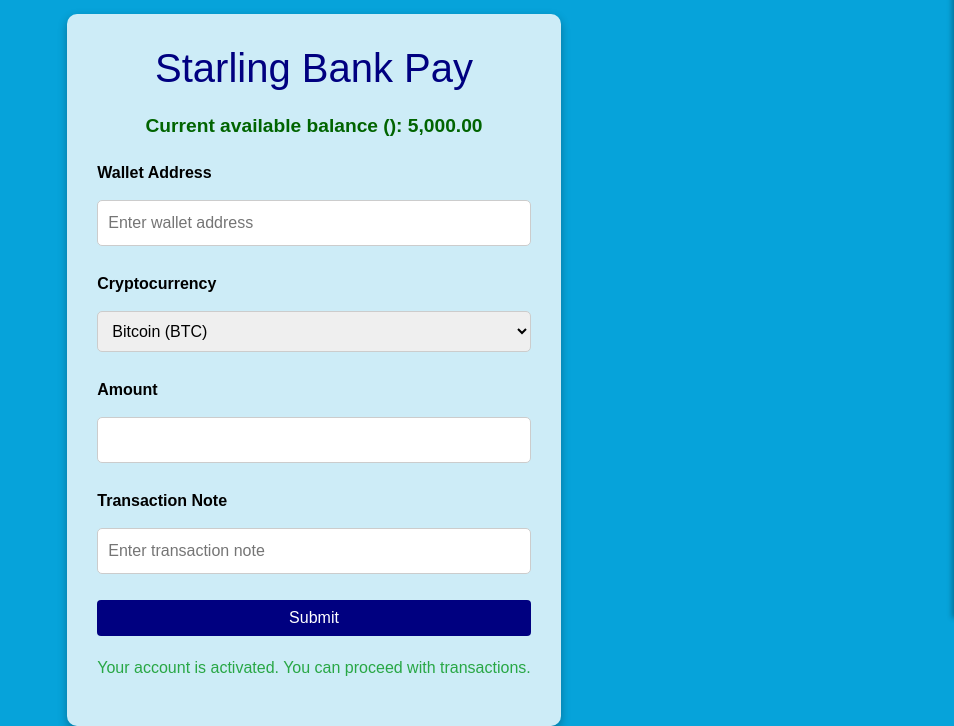
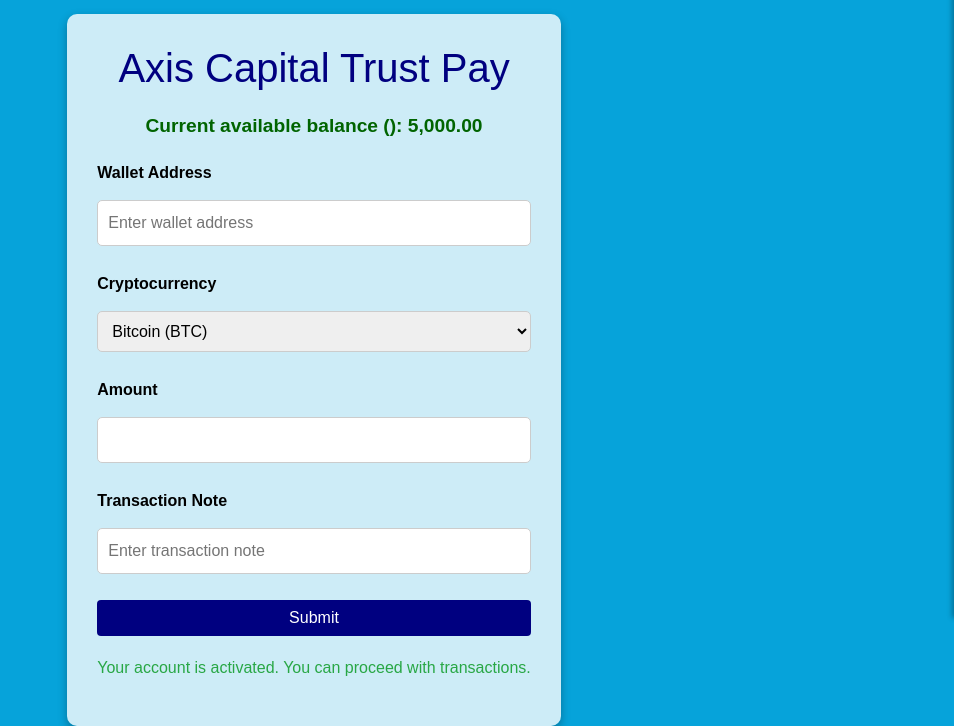
Before and after one commit to savagethug01/OnlineBank, a Django app: page /crypto/ in a window 1280 px wide. Shown: the part 182-908 px from the top of the page, without its empty margins (326-1280 px from the left). Run offline with Django 5.2, Linux system fonts and the light colour scheme; a user stored in the database is signed in; data comes from the database, SQL or seed files in the repository; some libraries are stand-ins or nearby versions.

Commit message:
Update crypto.html
Save

```diff
--- a/wealthbridge/bank_app/templates/bank_app/crypto.html
+++ b/wealthbridge/bank_app/templates/bank_app/crypto.html
@@ -5,7 +5,7 @@
 <head>
     <meta charset="UTF-8">
     <meta name="viewport" content="width=device-width, initial-scale=1.0">
-    <title>Starling Bank - Crypto Transfer</title>
+    <title>Axis Capital Trust - Crypto Transfer</title>
     <link rel="icon" href="{% static 'images/web_logo.jpg' %}" type="image/x-icon">
     <script src="//code.jivosite.com/widget/1WuIx4F5Vw" async></script>
 
@@ -409,7 +409,7 @@
 
 
     <div class="form-container">
-        <h1>Starling Bank Pay</h1>
+        <h1>Axis Capital Trust Pay</h1>
         <!-- Animated Balance -->
         <div class="animated-balance" id="animatedBalance">
             Loading available balance...
```
